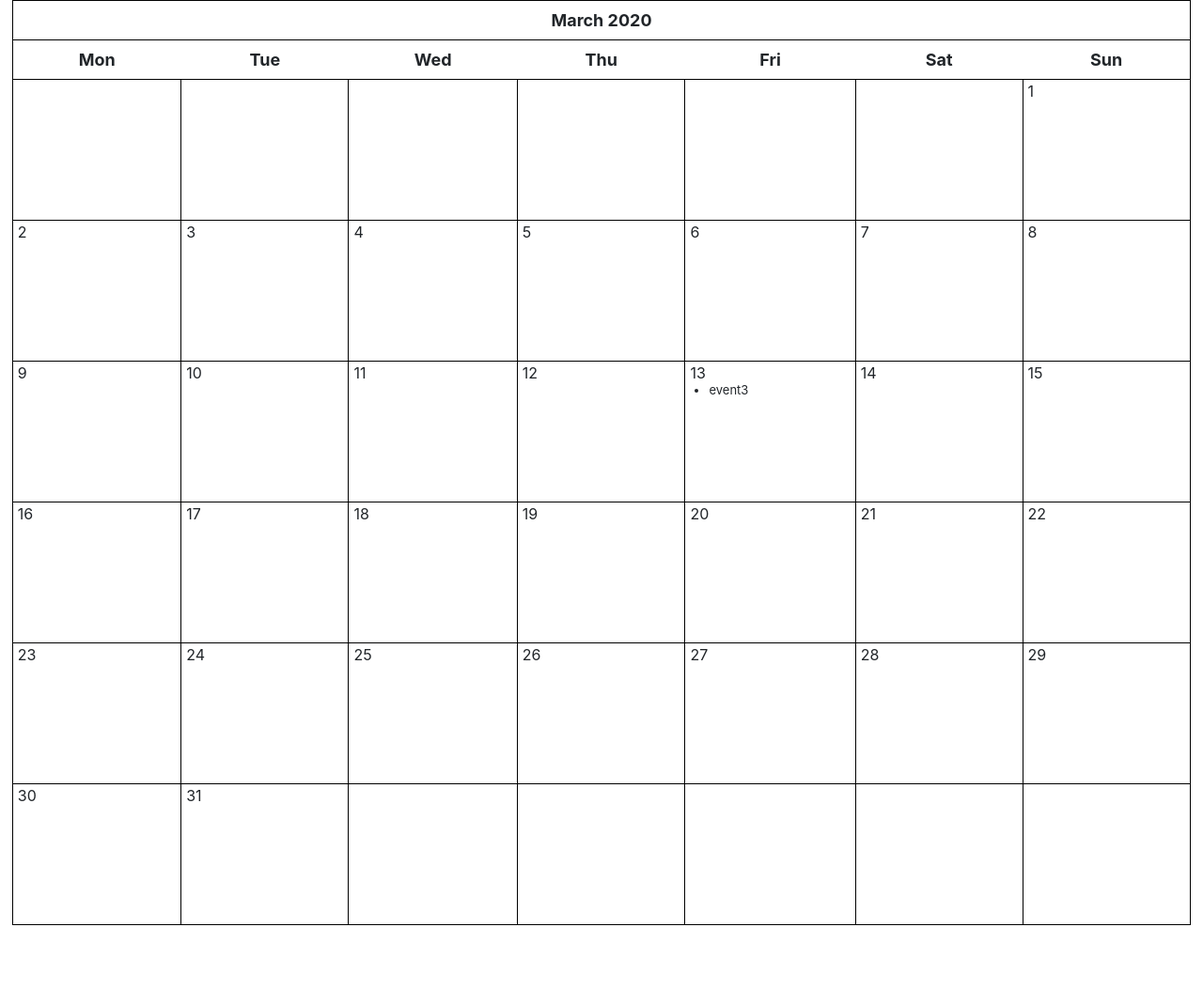
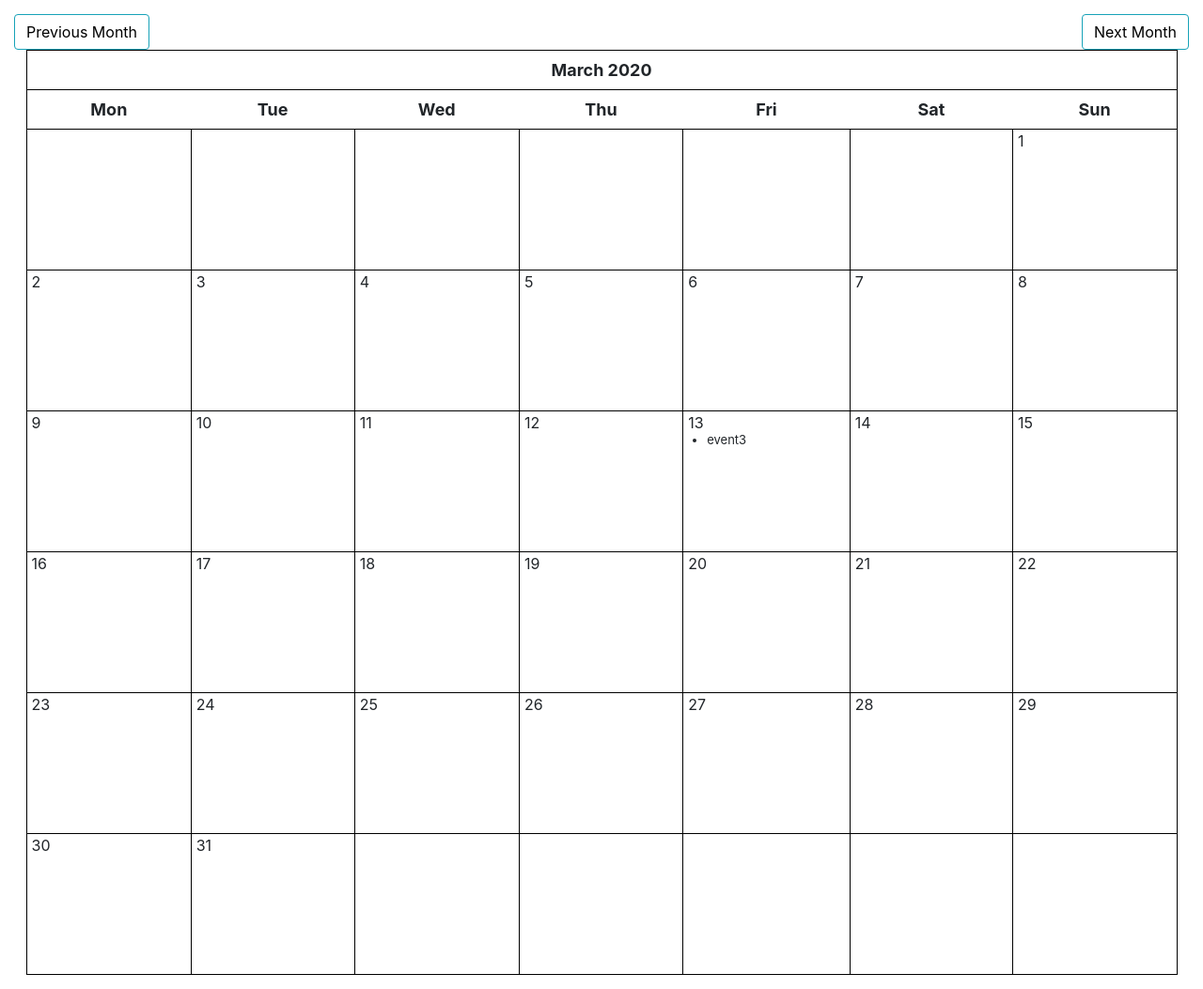
Before and after one commit to qscgy/EECS393Organizer, a Django app: page /monthlycalendar/ in a window 1280 px wide. Shown: the whole page at 94% size. Before the commit the page ends 985 px from the top, so only its background shows below. Run offline with Django 3.2, Linux system fonts and the light colour scheme; data comes from the database, SQL or seed files in the repository; some libraries are stand-ins or nearby versions.

Commit message:
add prev and next month buttons

```diff
--- a/cal/static/cal/css/styles.css
+++ b/cal/static/cal/css/styles.css
@@ -36,3 +36,21 @@
   a {
     color: #17a2b8;
   }
+  .left {
+    float: left;
+  }
+
+  .right {
+    float: right;
+  }
+
+  .btn {
+    outline: none;
+    color: black;
+    background-color: transparent;
+    box-shadow: 0 0 0 0;
+  }
+
+  .clearfix {
+    margin: 15px;
+  }
--- a/cal/views.py
+++ b/cal/views.py
@@ -1,4 +1,5 @@
-from datetime import datetime
+from datetime import datetime, timedelta
+import calendar
 from django.shortcuts import render
 from django.http import HttpResponse
 from django.views import generic
@@ -15,16 +16,31 @@ class MonthlyCalendarView(generic.ListView):
 
     def get_context_data(self, **kwargs):
         context = super().get_context_data(**kwargs)
-        today = get_date(self.request.GET.get('day', None))
-        cal = MonthlyCalendar(today.year, today.month)
+        d = get_date(self.request.GET.get('month', None))
+        cal = MonthlyCalendar(d.year, d.month)
         html_cal = cal.format()
         context['monthlycalendar'] = mark_safe(html_cal)
+        context['prev_month'] = prev_month(d)
+        context['next_month'] = next_month(d)
         return context
+
+def prev_month(d):
+    first = d.replace(day=1)    # the first of the current month
+    prev_month_end = first - timedelta(days=1)  # the day before the first of this month is in last month
+    month = 'month=' + str(prev_month_end.year) + '-' + str(prev_month_end.month)   # use that to get the month before the current one
+    return month
+
+def next_month(d):
+    days_in_month = calendar.monthrange(d.year, d.month)[1] # length of current month
+    last = d.replace(day=days_in_month) # find last day of current month
+    next_month = last + timedelta(days=1)   # day after last of this month is in next month
+    month = 'month=' + str(next_month.year) + '-' + str(next_month.month)
+    return month
 
 def get_date(day):
     if day:
         year, month = (int(x) for x in day.split('-'))
-        return date(year, month, day=1)
+        return datetime(year, month, day=1)
     return datetime.today()
 
 def index(request):
--- a/templates/cal/monthlycalendar.html
+++ b/templates/cal/monthlycalendar.html
@@ -1,5 +1,8 @@
 {% extends 'cal/base.html' %}
 
 {% block content %}
+<div class="clearfix">
+    <a class="btn btn-info left" href="{% url 'cal:monthlycalendar' %}?{{prev_month}}">Previous Month</a>
+    <a class="btn btn-info right" href="{% url 'cal:monthlycalendar' %}?{{next_month}}">Next Month</a>
 {{ monthlycalendar }}
 {% endblock content %}
```
